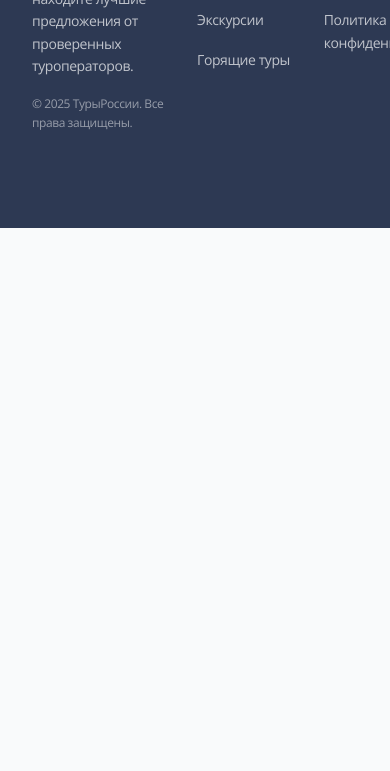
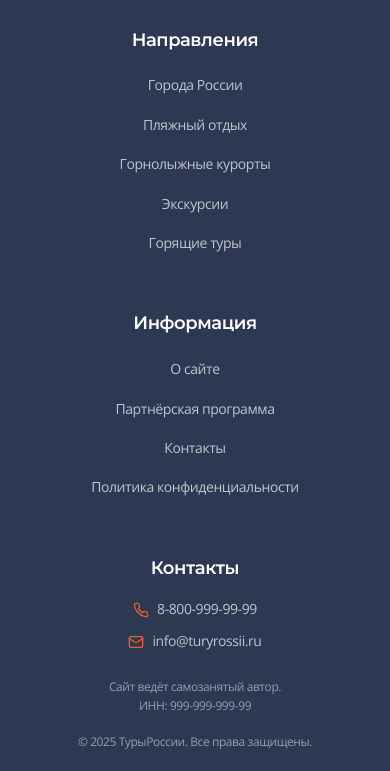
Before and after one commit to Eyes2Ice/adv-travel, a plain HTML site: page index.html in a window 390 px wide. Shown: the part 8483-9254 px from the top of the page. Before the commit the page ends 8711 px from the top, so only its background shows below. Drawn offline with Linux system fonts and the light colour scheme.

Commit message:
Footer adapted

```diff
--- a/css/global/global.css
+++ b/css/global/global.css
@@ -472,8 +472,9 @@ header {
 }
 
 .footer-body__inner {
-  display: flex;
-  justify-content: space-between;
+  display: grid;
+  grid-template-columns: repeat(4, minmax(0px, 1fr));
+  justify-items: center;
 }
 
 .footer-body h6 {
@@ -505,11 +506,15 @@ header {
   transition: var(--transition);
 }
 
-.footer__nav ul li a:hover {
+.footer__nav ul li a:hover,
+.footer__nav ul li a:focus,
+.footer__nav ul li a:active {
   color: var(--color-white);
 }
 
-.footer__nav ul li a:hover::after {
+.footer__nav ul li a:hover::after,
+.footer__nav ul li a:focus::after,
+.footer__nav ul li a:active::after {
   width: 100%;
 }
 
@@ -552,7 +557,11 @@ header {
 }
 
 .footer__number a:hover,
-.footer__email a:hover {
+.footer__number a:focus,
+.footer__number a:active,
+.footer__email a:hover,
+.footer__email a:focus,
+.footer__email a:active {
   color: var(--color-white);
 }
 
@@ -567,7 +576,11 @@ header {
 }
 
 .footer__number a:hover::after,
-.footer__email a:hover::after {
+.footer__number a:focus::after,
+.footer__number a:active::after,
+.footer__email a:hover::after,
+.footer__email a:focus::after,
+.footer__email a:active::after {
   width: 100%;
 }
 
--- a/css/media/global-media.css
+++ b/css/media/global-media.css
@@ -22,6 +22,31 @@
 
   .blog__item {
     max-width: 350px;
+  }
+
+  /* Footer */
+  .footer-body__inner {
+    grid-template-columns: repeat(2, minmax(0px, 1fr));
+    row-gap: 50px;
+    justify-items: start;
+  }
+
+  .footer__directions {
+    width: 234px;
+    justify-self: end;
+  }
+
+  .footer__contact {
+    justify-self: end;
+  }
+}
+
+@media (max-width: 899px) {
+  /* Footer */
+  .footer-heading__inner {
+    align-items: start;
+    flex-direction: column;
+    gap: 30px;
   }
 }
 
@@ -91,6 +116,39 @@
   .nav-wrapper {
     top: 21%;
   }
+
+  /* Footer */
+  .footer-body__inner {
+    grid-template-columns: 1fr;
+    justify-items: center;
+    text-align: center;
+  }
+
+  .footer__about {
+    max-width: none;
+  }
+
+  .footer__logo {
+    justify-content: center;
+  }
+
+  .footer__copy {
+    display: none;
+  }
+
+  .footer__copy--mobile {
+    display: block;
+  }
+
+  .footer__directions,
+  .footer__contact {
+    justify-self: auto;
+  }
+
+  .footer__number,
+  .footer__email {
+    justify-content: center;
+  }
 }
 
 @media (max-width: 499px) {
@@ -103,4 +161,46 @@
   .header__btn {
     display: none;
   }
+
+  /* Footer */
+
+  .footer__title {
+    font-size: 20px;
+  }
+
+  .footer-body {
+    padding-bottom: 20px;
+  }
+
+  /* .footer-body__inner {
+    grid-template-columns: 1fr;
+    justify-items: center;
+    text-align: center;
+  }
+
+  .footer__about {
+    max-width: none;
+  }
+
+  .footer__logo {
+    justify-content: center;
+  }
+
+  .footer__copy {
+    display: none;
+  }
+
+  .footer__copy--mobile {
+    display: block;
+  }
+
+  .footer__directions,
+  .footer__contact {
+    justify-self: auto;
+  }
+
+  .footer__number,
+  .footer__email {
+    justify-content: center;
+  } */
 }
--- a/index.html
+++ b/index.html
@@ -1577,6 +1577,9 @@
                   Сайт ведёт самозанятый автор. <br />
                   ИНН: 999-999-999-99
                 </p>
+                <p class="footer__copy footer__copy--mobile">
+                  © 2025 ТурыРоссии. Все права защищены.
+                </p>
               </div>
             </div>
           </div>
```
